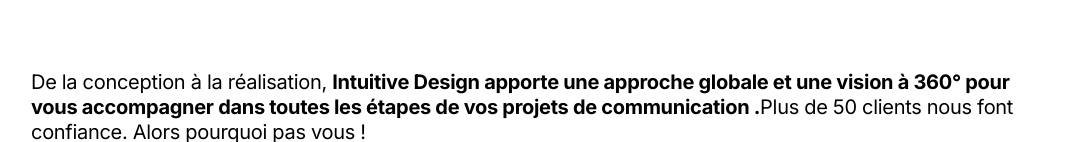
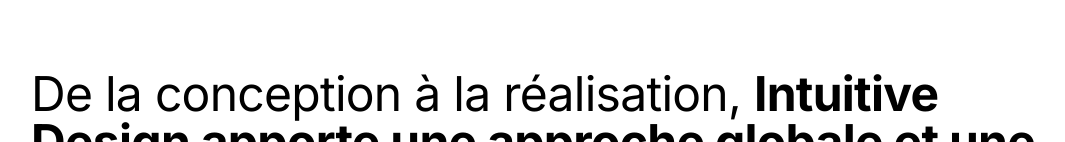
Before and after one commit to Chafai-Abdelkrim/intuitive-design, a Next.js app: page / in a window 1280 px wide. Shown: the part 810-952 px from the top of the page, without its empty margins (97-1162 px from the left). Built offline with nearby package versions, Linux system fonts and the light colour scheme.

Commit message:
changed font size

```diff
--- a/components/aboutus.tsx
+++ b/components/aboutus.tsx
@@ -4,14 +4,14 @@
   return (
     <section className={`flex flex-col bg-white py-20 text-3xl md:text-4xl`}>
       <div className="container mx-auto px-11">
-        <p className="leading-tight max-w-5xl mx-auto text-xl tracking-tight">
+        <p className="leading-tight max-w-5xl mx-auto text-3xl md:text-5xl tracking-tight">
           De la conception à la réalisation,{" "}
           <strong>
             Intuitive Design apporte une approche globale et une vision à 360°
             pour vous accompagner dans toutes les étapes de vos projets de
             communication .
           </strong>
-          Plus de 50 clients nous font confiance. Alors pourquoi pas vous !
+           Plus de 50 clients nous font confiance. Alors pourquoi pas vous !
         </p>
       </div>
       <div className="container mx-auto px-11 text-center mt-28">
```
